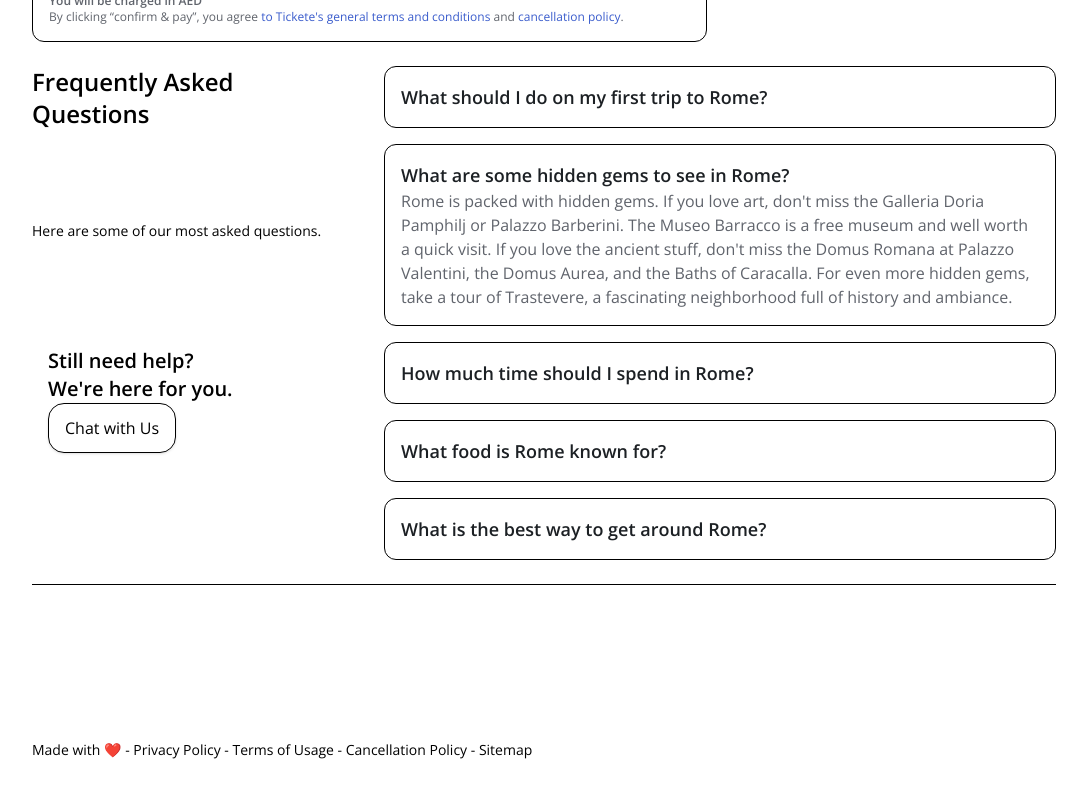
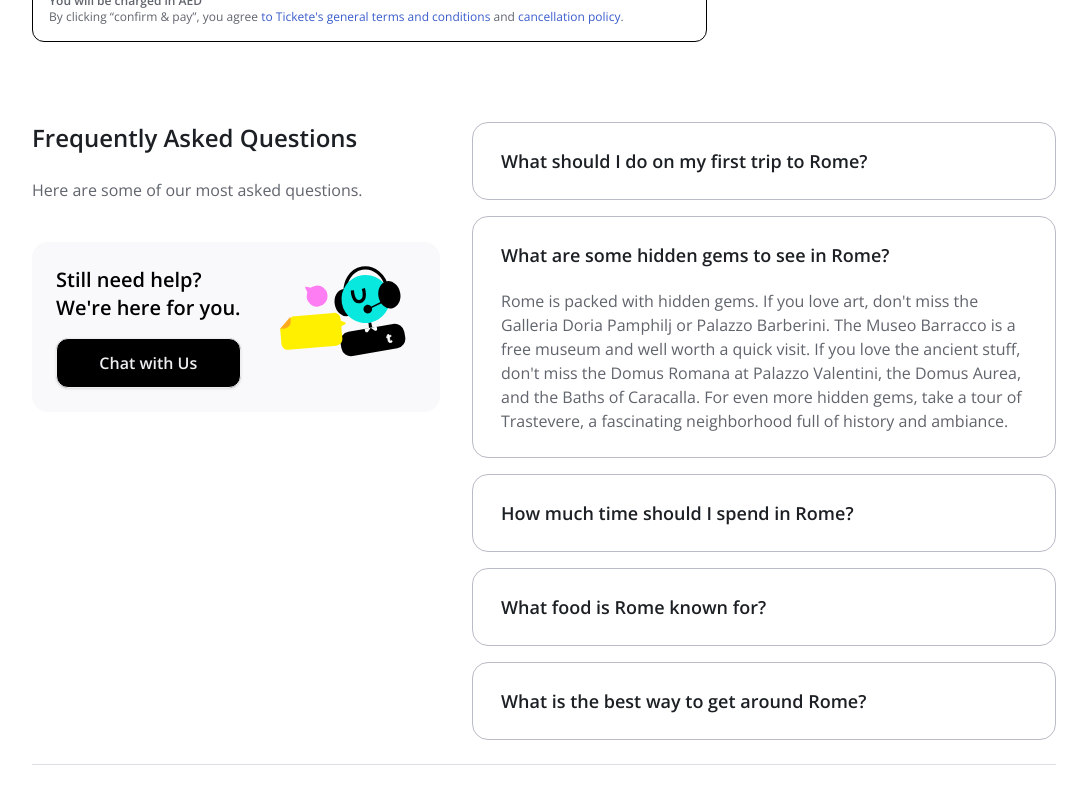
Before and after one commit to AHTHneeuhl/tickete, a Next.js app: page / in a window 1280 px wide. Shown: the part 1020-1820 px from the top of the page, without its empty margins (96-1183 px from the left). Before the commit the page ends 1796 px from the top, so only its background shows below. Built offline with nearby package versions, Linux system fonts and the light colour scheme.

Commit message:
style: fAQs and footer styles

```diff
--- a/src/components/FAQs/AskedQuestion.tsx
+++ b/src/components/FAQs/AskedQuestion.tsx
@@ -1,13 +1,15 @@
 type TProps = {
   question: string;
-  answer: string;
+  answer?: string;
 };
 
 const AskedQuestion: React.FC<TProps> = ({ question, answer }) => {
   return (
-    <div className="rounded-xl border p-4">
+    <div className="rounded-2xl flex flex-col border border-border-grey-default py-6 px-7 gap-5">
       <p className="text-grey-primary text-lg font-semibold">{question}</p>
-      <p className="text-base text-grey-secondary">{answer}</p>
+      {answer ? (
+        <p className="text-base font-normal text-grey-secondary">{answer}</p>
+      ) : null}
     </div>
   );
 };
--- a/src/components/FAQs/ChatWithUs.tsx
+++ b/src/components/FAQs/ChatWithUs.tsx
@@ -1,21 +1,26 @@
+import Image from "next/image";
+
 const ChatWithUS: React.FC = () => {
   return (
-    <div className="grid col-span-1">
-      <h3 className="text-neutral-900 font-semibold text-2xl">
+    <div className="col-span-5 flex flex-col gap-6">
+      <h3 className="text-grey-primary font-semibold text-2xl">
         Frequently Asked Questions
       </h3>
-      <p className="text-neutral-700 text-sm">
+      <p className="text-grey-secondary text-base font-normal pb-4">
         Here are some of our most asked questions.
       </p>
-      <div className="bg-neutral-100 p-4 rounded-xl">
+      <div className="bg-bg-grey-default p-6 rounded-2xl flex flex-row justify-between items-start">
+        <div className="flex flex-col gap-4">
           <h4 className="text-neutral-900 text-xl font-semibold">
             Still need help?
             <br />
             We&apos;re here for you.
           </h4>
-        <button className="px-4 py-3 rounded-2xl bg-black text-white border shadow">
+          <button className="px-4 py-3 rounded-xl bg-brand-default text-base font-semibold text-grey-10 border shadow">
             Chat with Us
           </button>
+        </div>
+        <Image src="/about-illustration.svg" alt="" height={105} width={144} />
       </div>
     </div>
   );
--- a/src/components/FAQs/FAQList.tsx
+++ b/src/components/FAQs/FAQList.tsx
@@ -3,7 +3,7 @@ import AskedQuestion from "./AskedQuestion";
 
 const FAQList: React.FC = () => {
   return (
-    <div className="grid col-span-2">
+    <div className="grid col-span-7">
       <div className="flex flex-col gap-4">
         {fAQs.map(({ question, answer }) => (
           <AskedQuestion key={question} question={question} answer={answer} />
--- a/src/components/FAQs/FAQs.tsx
+++ b/src/components/FAQs/FAQs.tsx
@@ -3,12 +3,12 @@ import FAQList from "./FAQList";
 
 const FAQs: React.FC = () => {
   return (
-    <div className="px-32 py-6">
-      <div className="grid grid-cols-3 gap-8">
+    <div className="px-32 py-20">
+      <div className="grid grid-cols-12 gap-8">
         <ChatWithUS />
         <FAQList />
       </div>
-      <hr className="bg-black mt-6" />
+      <hr className="text-divider-default mt-6" />
     </div>
   );
 };
--- a/src/components/Footer.tsx
+++ b/src/components/Footer.tsx
@@ -2,11 +2,11 @@ import Image from "next/image";
 
 const Footer: React.FC = () => {
   return (
-    <div className="px-32 bg-black">
+    <div className="px-32 bg-brand-default">
       <div className="pt-10 pb-6">
         <Image src="/logo.svg" alt="" width={200} height={50} />
       </div>
-      <div className="flex flex-row items-center justify-start py-4 bg-black text-white text-sm">
+      <div className="flex flex-row items-center justify-start py-4 bg-brand-default text-grey-secondary text-sm font-semibold">
         Made with ❤️ - Privacy Policy - Terms of Usage - Cancellation Policy -
         Sitemap
       </div>
--- a/tailwind.config.ts
+++ b/tailwind.config.ts
@@ -22,6 +22,7 @@ const config: Config = {
       "surface-default": "#FFFFFF",
       "indigo-900": "#3A5CCC",
       "grey-05": "#FCFCFD",
+      "divider-default": "#DDDDE3",
     },
     fontFamily: {
       serif: ["Roboto Serif", "serif"],
```
Also changed, not shown: public/about-illustration.svg (renamed from public/about_illustration.svg). Lines whose indentation alone changed are shown as unchanged.
